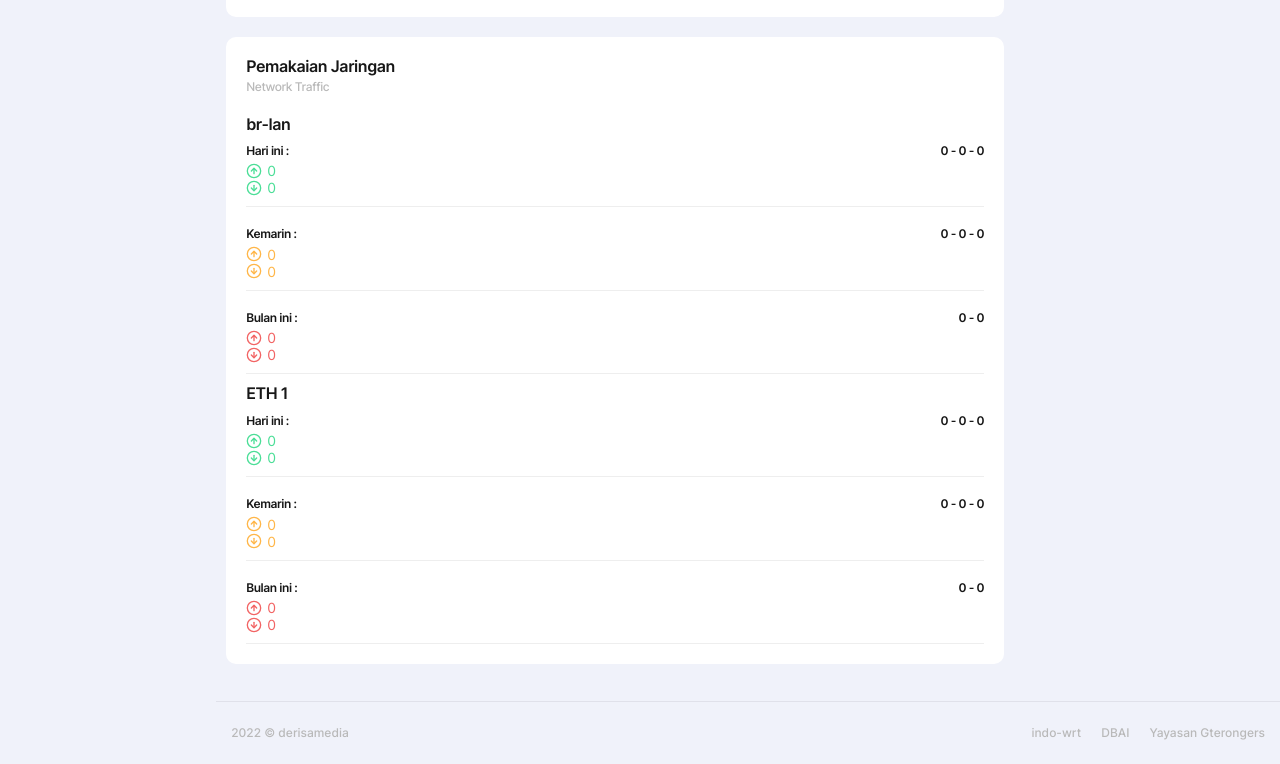
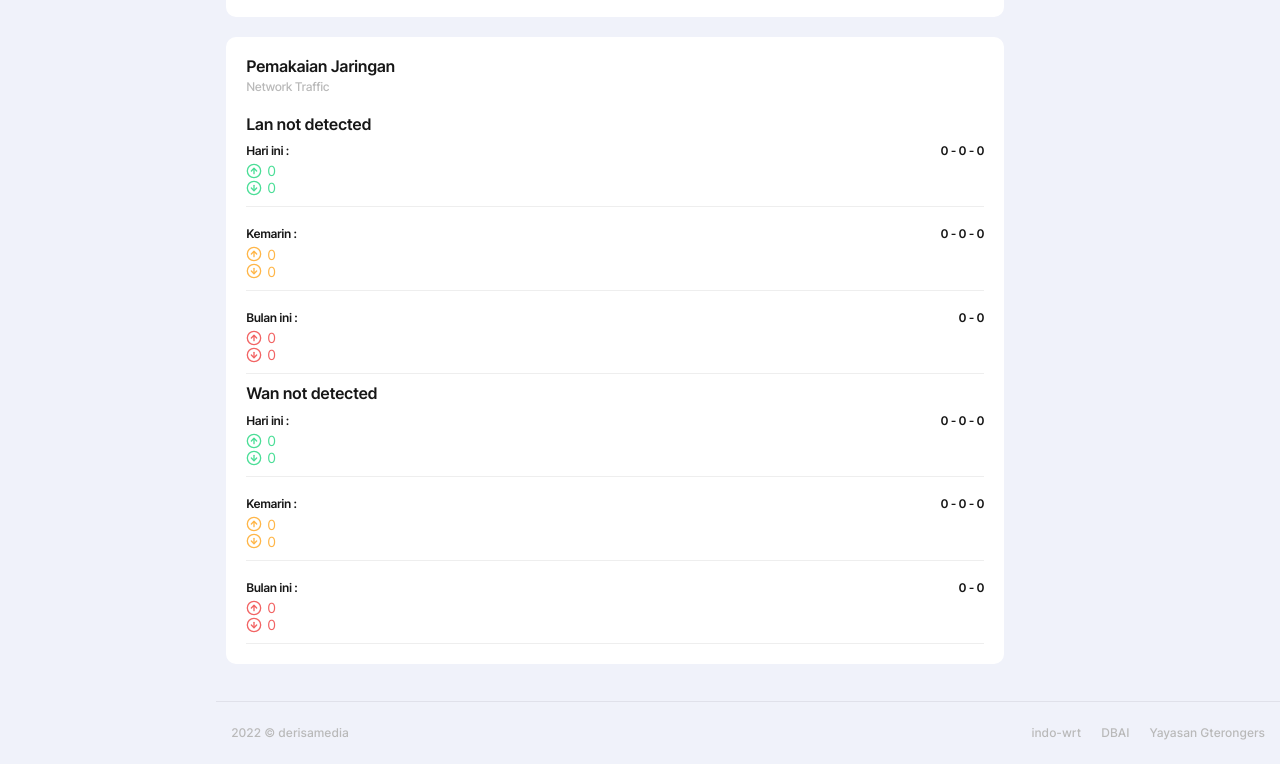
Before and after one commit to derisamedia/alpha-os-X-NETDATA, a plain HTML site: page netdata/index.html in a window 1280 px wide. Shown: the part 953-1717 px from the top of the page. Drawn offline with Linux system fonts and the light colour scheme; no server answers.

Commit message:
minor fix

```diff
--- a/netdata/index.html
+++ b/netdata/index.html
@@ -400,7 +400,7 @@
                   <li>
                     <a href="##">
                       <div class="top-cat-title">
-                      <h3>br-lan</h3>
+                      <h3><class id="id-lan">Lan not detected</class></h3>
                     </div>
                       <div class="top-cat-list__title">
                         Hari ini : <span><class id="trafikhariini-hari-brlan">0</class> - <class id="trafikhariini-bulan-brlan">0</class> - <class id="trafikhariini-tahun-brlan">0</class></span>
@@ -470,7 +470,7 @@
                   <li>
                     <a href="##">
                       <div class="top-cat-title">
-                      <h3>ETH 1</h3>
+                      <h3><class id="id-wan">Wan not detected</class></h3>
                     </div>
                       <div class="top-cat-list__title">
                         Hari ini : <span><class id="trafikhariini-hari-wan">0</class> - <class id="trafikhariini-bulan-wan">0</class> - <class id="trafikhariini-tahun-wan">0</class></span>
```
